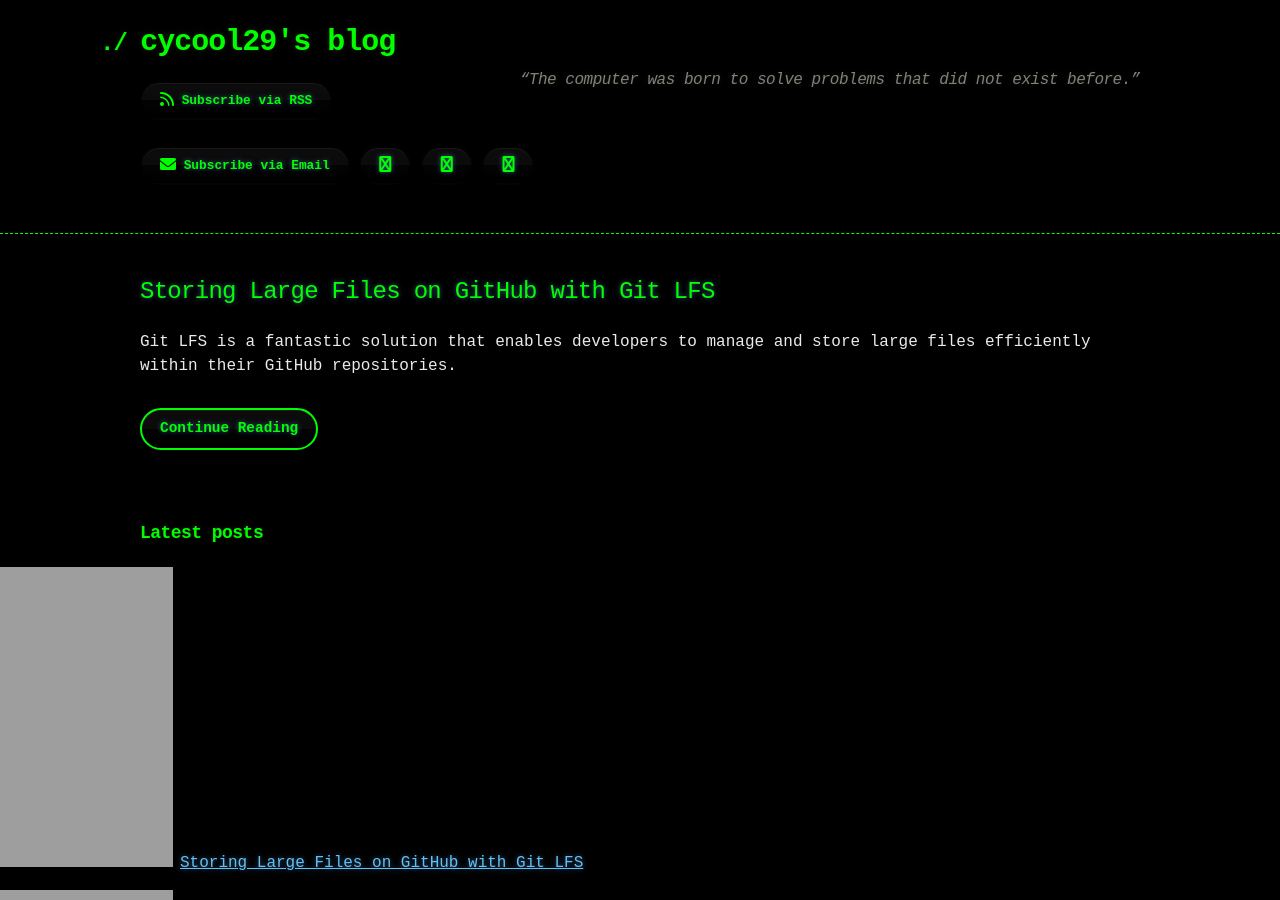
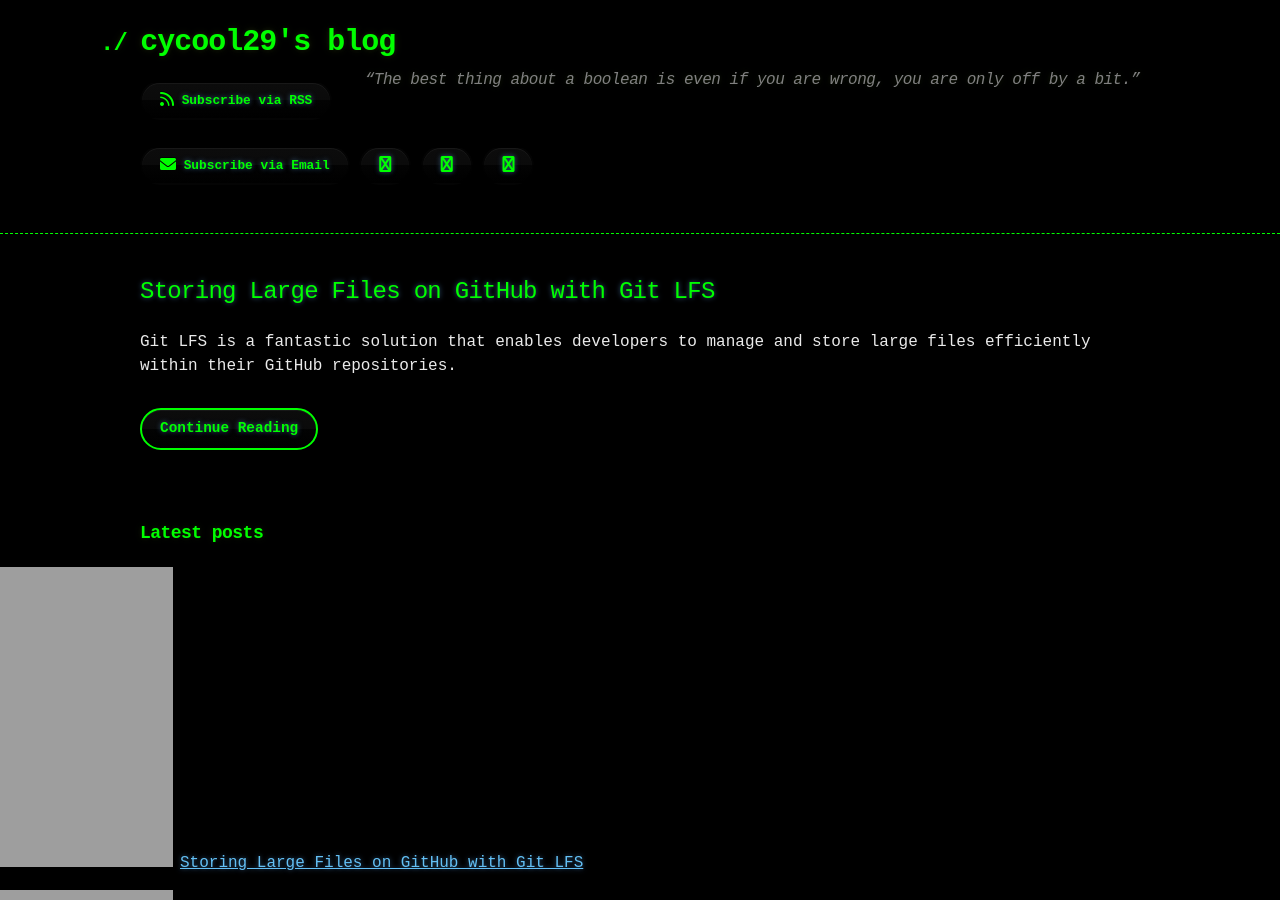
Before and after one commit to cycool29/cycool29.github.io, a Jekyll site: the page built from index.md, in a window 1280 px wide and 900 px high. Built offline with Jekyll 4.4.1, drawn with Linux system fonts in a browser that asks for light colours; a style sheet for code colours, icons or effects is not loaded.

Commit message:
Update quotes

```diff
--- a/_config.yml
+++ b/_config.yml
@@ -1,5 +1,5 @@
 title: cycool29's blog
-description: "“The computer was born to solve problems that did not exist before.” "
+description: "“The best thing about a boolean is even if you are wrong, you are only off by a bit.” "
 bio: A high school student. Intermediate in Python, Git, Bash. Learning JavaScript. He/Him. "
 author: cycool29
 url: https://cycool29.github.io
```
